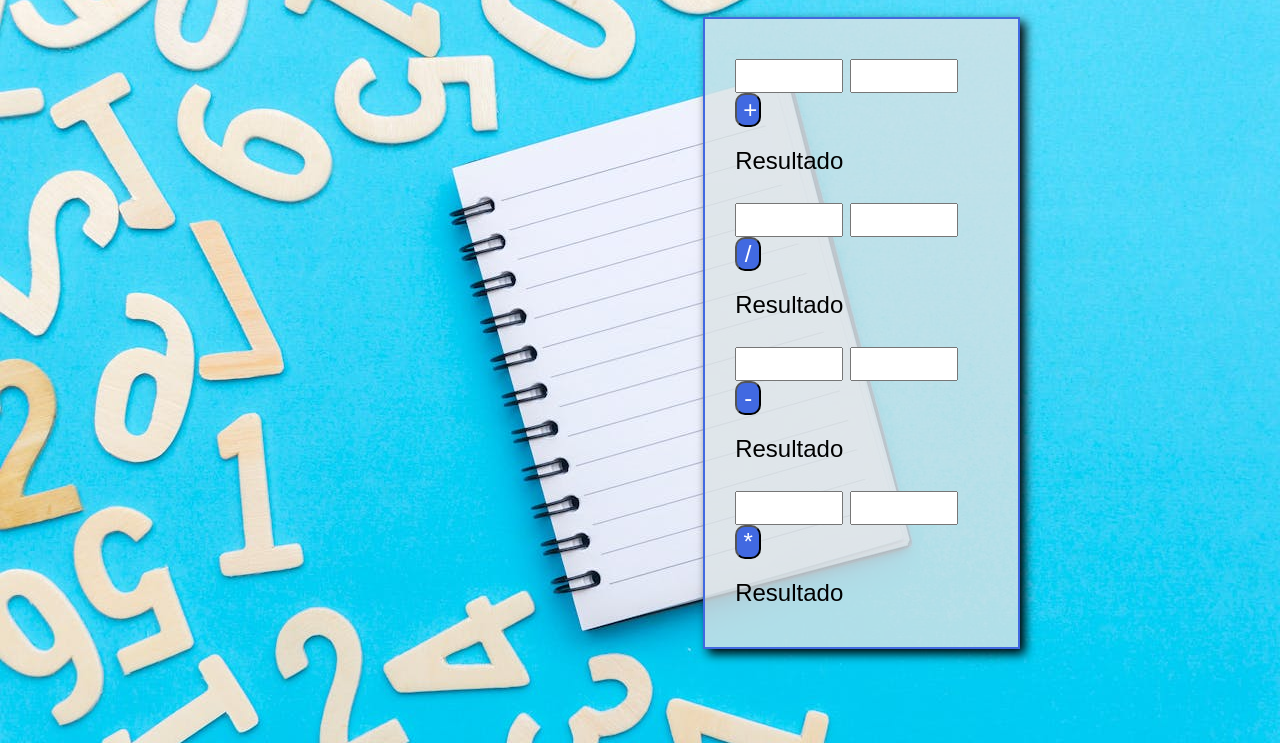
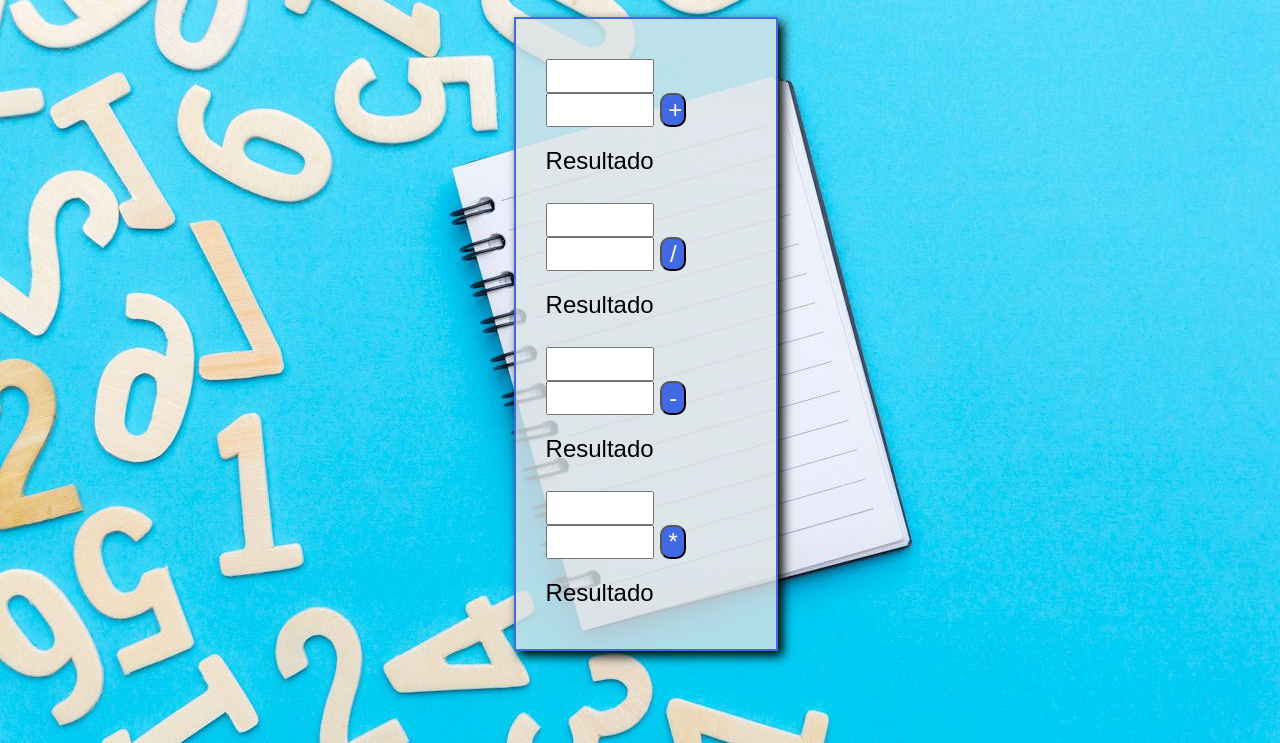
Before and after one commit to victorbreno92/Calculadora-, a plain HTML site: page index.html in a window 1280 px wide. Shown: the part 57-800 px from the top of the page. Drawn offline with Linux system fonts and the light colour scheme.

Commit message:
alteração css

```diff
--- a/style.css
+++ b/style.css
@@ -6,11 +6,14 @@ h1 {
 
 div#calc {
     background-color: rgba(220, 228, 231, 0.8);
-    width: 20%;
-    margin-left: 55%;
+    width: 200px;
+    height: 550px;
     padding: 40px 30px 40px 30px;
     box-shadow: 5px 5px 10px black;
     border: solid royalblue 2px;
+    display: inline-block;
+    margin-left: 40%;
+
 }
 
 body {
```
